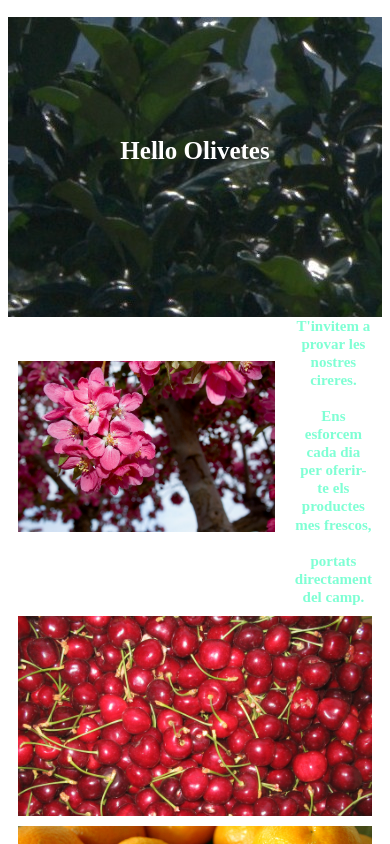
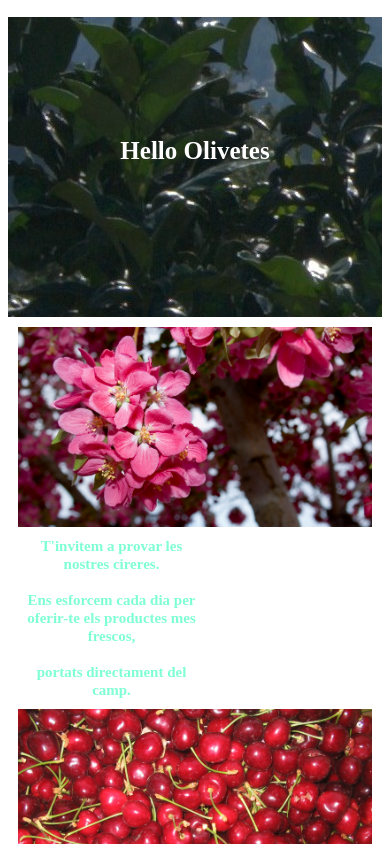
Before and after one commit to TwikiTuki/TwikiTuki.github.io, a plain HTML site: page index.html in a window 390 px wide. Shown: the top 844 px of the page. Drawn offline with Linux system fonts and the light colour scheme.

Commit message:
trying responsive

```diff
--- a/index.html
+++ b/index.html
@@ -4,10 +4,12 @@
 
     <meta http-equiv="Cache-Control" content="no-cache, no-store, must-revalidate" />
     <meta http-equiv="Pragma" content="no-cache" />
+    <meta name="viewport" content="width=device-width, initial-scale=1, shrink-to-fit=no"/>
     <meta http-equiv="Expires" content="0" />
     <title>index</title>
     <link rel="stylesheet" href="styles.css">
     <style media="screen">
+
 
 
     </style>
--- a/styles.css
+++ b/styles.css
@@ -113,9 +113,13 @@ p.center{
   .hidden{
     display: none;
   }
+  .flex{
+    flex-wrap: wrap;
+  }
 }
 @media (min-width:501px) {
   .hidden{
     display: initial;
+    flex-wrap: nowrap;
   }
 }
```
